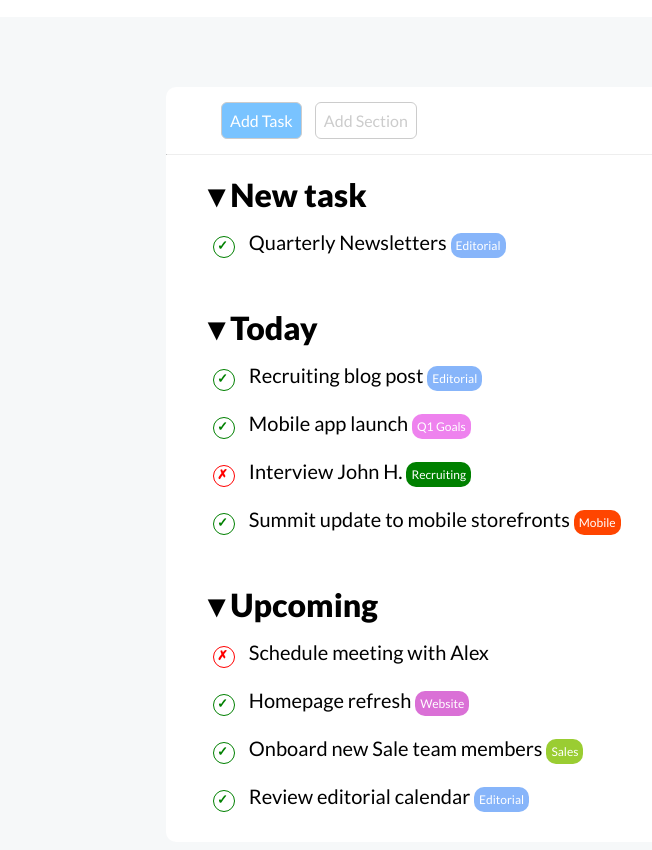
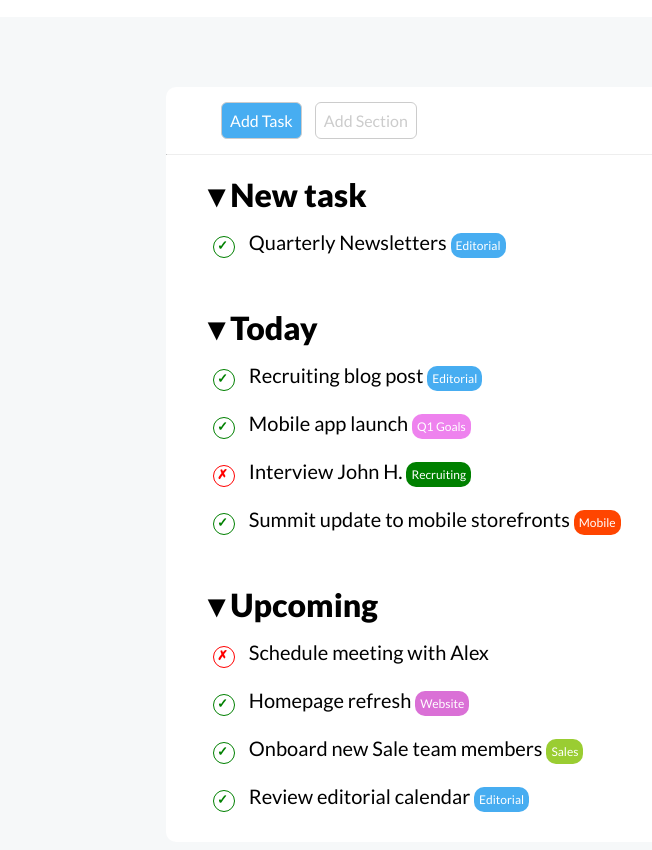
Before and after one commit to emmepi92/html-css-toboolis, a plain HTML site: page index.html in a window 1280 px wide. Shown: the part 88-938 px from the top of the page, without its empty margins (9-661 px from the left). Drawn offline with Linux system fonts and the light colour scheme.

Commit message:
colors fixed

```diff
--- a/css/style.css
+++ b/css/style.css
@@ -84,7 +84,7 @@ html {
 
 .blue-buttons {
     color: #ffffff;
-    background-color: #79c3ff;
+    background-color: #47adf1;
 }
 
 hr {
@@ -109,7 +109,7 @@ li {
 }
 
 .tag-blue {
-    background-color: rgb(135, 181, 250);
+    background-color: #47adf1;
 }
 
 .tag-violet {
```
